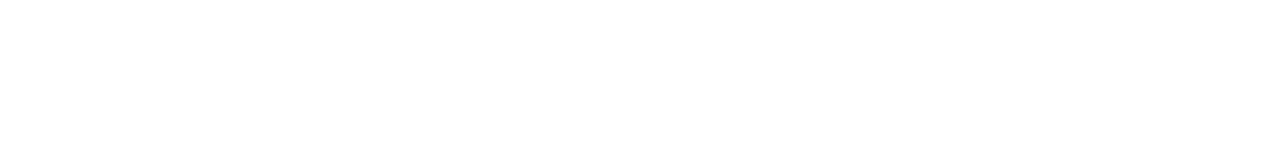
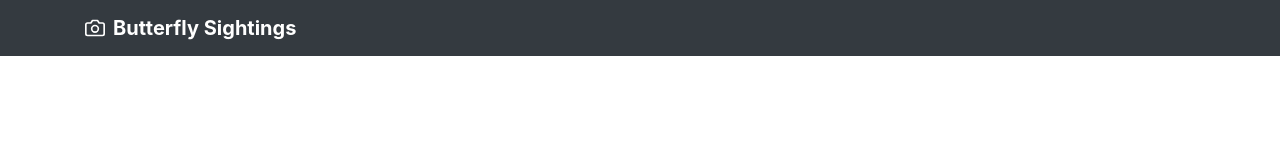
Before and after one commit to Meganmccarty/butterfly-finder, a plain HTML site: page index.html in a window 1280 px wide. Drawn offline with nearby package versions, Linux system fonts and the light colour scheme.

Commit message:
Add header

```diff
--- a/index.html
+++ b/index.html
@@ -8,9 +8,16 @@
     </head>
     <body>
 
-
-
-
+        <header>
+            <div class="navbar navbar-dark bg-dark box-shadow">
+                <div class="container d-flex justify-content-between">
+                    <div class="navbar-brand d-flex align-items-center">
+                        <svg xmlns="http://www.w3.org/2000/svg" width="20" height="20" viewBox="0 0 24 24" fill="none" stroke="currentColor" stroke-width="2" stroke-linecap="round" stroke-linejoin="round" class="mr-2"><path d="M23 19a2 2 0 0 1-2 2H3a2 2 0 0 1-2-2V8a2 2 0 0 1 2-2h4l2-3h6l2 3h4a2 2 0 0 1 2 2z"></path><circle cx="12" cy="13" r="4"></circle></svg>
+                        <strong>Butterfly Sightings</strong>
+                    </div>
+                </div>
+            </div>
+        </header>
 
         <script src="https://code.jquery.com/jquery-3.2.1.slim.min.js" integrity="sha384-KJ3o2DKtIkvYIK3UENzmM7KCkRr/rE9/Qpg6aAZGJwFDMVNA/GpGFF93hXpG5KkN" crossorigin="anonymous"></script>
         <script src="https://cdnjs.cloudflare.com/ajax/libs/popper.js/1.12.9/umd/popper.min.js" integrity="sha384-ApNbgh9B+Y1QKtv3Rn7W3mgPxhU9K/ScQsAP7hUibX39j7fakFPskvXusvfa0b4Q" crossorigin="anonymous"></script>
```
